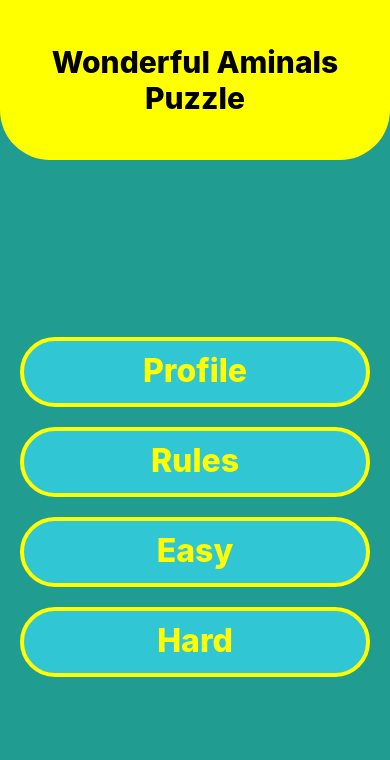
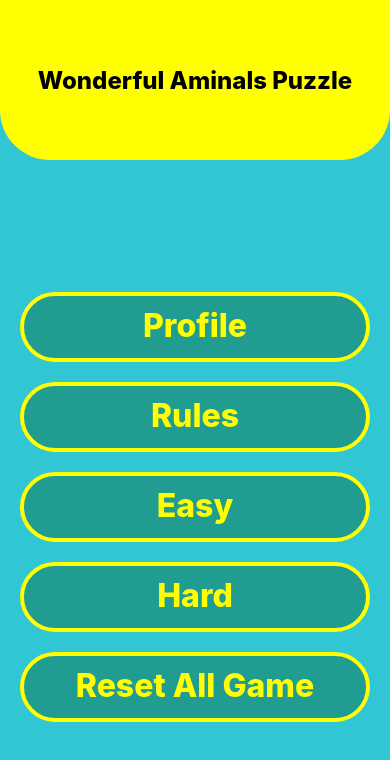
Before and after one commit to Vachek-hooves/RN, a React Native app: screen /MainMenu in a window 390 px wide. Shown: the top 760 px of the page. Built offline with nearby package versions, Linux system fonts and the light colour scheme.

Commit message:
commented code delete.Set puzzle twist duration 0. App store rejects updated.

```diff
--- a/Utils/index.js
+++ b/Utils/index.js
@@ -86,3 +86,13 @@ export const resetPuzzleData = async animal => {
     return null;
   }
 };
+
+export const resetAllPuzzles = async () => {
+  try {
+    for (const puzzle of PUZZLE) {
+      console.log(puzzle);
+      console.log(puzzle.animal);
+      await savePuzzleToAsyncStorage(puzzle, puzzle.animal);
+    }
+  } catch (error) {}
+};
--- a/components/MainMenu/MainMenuHeader.js
+++ b/components/MainMenu/MainMenuHeader.js
@@ -25,9 +25,9 @@ const styles = StyleSheet.create({
     justifyContent: 'center',
   },
   text: {
-    fontSize: 30,
+    fontSize: 24,
     fontWeight: '800',
     textAlign: 'center',
-    marginVertical: 20,
+    marginVertical: 10,
   },
 });
--- a/components/ProfileDetails.js
+++ b/components/ProfileDetails.js
@@ -37,10 +37,10 @@ const ProfileDetails = ({user}) => {
               backgroundColor: COLORS.yellowLight,
               padding: 10,
               borderRadius: 30,
-              width: 300,
+              width: 200,
               fontSize: 18,
             }}
-            styleContainer={{marginVertical: 25}}
+            styleContainer={{marginBottom: 10}}
             styleText={{
               color: COLORS.yellowLight,
               fontSize: 16,
@@ -115,7 +115,7 @@ const styles = StyleSheet.create({
   nameStyle: {
     fontSize: 32,
     // fontFamily: 'PlaywriteFRModerne-Light',
-    marginVertical: 10,
+    marginBottom: 10,
     color:COLORS.yellow2
   },
   imagePicker: {
--- a/components/PuzzleContainer.js
+++ b/components/PuzzleContainer.js
@@ -81,7 +81,7 @@ const PuzzleContainer = ({animal, level}) => {
 
   function toMainMenu() {
     navigation.navigate('MainMenu');
-    navigation.navigate('LevelsScreen');
+    navigation.navigate('LevelsScreen', {level});
   }
 
   return (
@@ -114,7 +114,7 @@ const PuzzleContainer = ({animal, level}) => {
         {win && (
           <View style={{alignItems: 'center', marginVertical: 10}}>
             <CustomButton onPressFn={toMainMenu} btnStyle={styles.btnStyle}>
-              <Text style={styles.btnText}>To All Puzzles</Text>
+              <Text style={styles.btnText}>Next Puzzle</Text>
             </CustomButton>
           </View>
         )}
@@ -126,7 +126,7 @@ const PuzzleContainer = ({animal, level}) => {
           }}>
           <CustomButton onPressFn={resetPuzzle} btnStyle={styles.resetBtn}>
             {/* <Text style={styles.resetText}>Reset & Go To All Puzzles</Text> */}
-            <Text style={styles.resetText}>Reset & Go To  Menu</Text>
+            <Text style={styles.resetText}>Reset & Go To Menu</Text>
           </CustomButton>
         </View>
       </View>
@@ -159,16 +159,16 @@ const styles = StyleSheet.create({
   btnStyle: {
     // borderWidth: 1,
     padding: 10,
-    width: 350,
+    width: '100%',
     borderRadius: 50,
-    height: 70,
+    // height: 70,
     backgroundColor: COLORS.yellow,
     alignItems: 'center',
     textAlign: 'center',
   },
   btnText: {
     fontWeight: '800',
-    fontSize: 32,
+    fontSize: 24,
     textAlign: 'center',
   },
   resetBtn: {
--- a/components/SingleLevelComponents/PuzzleLevelsGrid.js
+++ b/components/SingleLevelComponents/PuzzleLevelsGrid.js
@@ -36,7 +36,7 @@ const PuzzleLevelsGrid = ({data, level}) => {
       style={[
         styles.btnStyle,
         {
-          backgroundColor: isLocked ?? false ? COLORS.yellow + 20 : '#31C6D4',
+          backgroundColor: isLocked ?? false ? COLORS.yellow + 20 : COLORS.teal,
         },
       ]}
       disabled={isLocked ?? true}>
@@ -57,7 +57,7 @@ const styles = StyleSheet.create({
   btnStyle: {
     borderWidth: 4,
     padding: 10,
-    width: 350,
+    width: 300,
     borderRadius: 50,
     height: 70,
     marginVertical: 10,
--- a/components/ui/Timer.js
+++ b/components/ui/Timer.js
@@ -3,7 +3,7 @@ import React, {useState, useEffect} from 'react';
 import {COLORS} from '../constants/colors';
 
 const Timer = ({count}) => {
-  const [timer, setTimer] = useState(60);
+  const [timer, setTimer] = useState(45);
 
   useEffect(() => {
     const interval = setInterval(() => {
--- a/screens/LevelsScreen.js
+++ b/screens/LevelsScreen.js
@@ -63,7 +63,7 @@ export default LevelsScreen;
 const styles = StyleSheet.create({
   rootContainer: {
     flex: 1,
-    backgroundColor: COLORS.teal,
+    backgroundColor: COLORS.blue,
     gap: 20,
   },
   btnStyle: {
--- a/screens/MainMenuScreen.js
+++ b/screens/MainMenuScreen.js
@@ -2,6 +2,7 @@ import {StyleSheet, Text, View} from 'react-native';
 import {CustomButton} from '../components/ui';
 import {COLORS} from '../components/constants/colors';
 import {MainMenuHeader} from '../components/MainMenu';
+import {resetAllPuzzles} from '../Utils';
 
 const MainMenuScreen = ({navigation}) => {
   function jumpToRulesScreen() {
@@ -13,6 +14,9 @@ const MainMenuScreen = ({navigation}) => {
   }
   function jumpToProfile() {
     navigation.navigate('ProfileScreen');
+  }
+  function resetAllPuzzlesHandle() {
+    resetAllPuzzles();
   }
 
   return (
@@ -35,6 +39,11 @@ const MainMenuScreen = ({navigation}) => {
           btnStyle={styles.btnStyle}>
           <Text style={styles.btnText}>Hard</Text>
         </CustomButton>
+        <CustomButton
+          onPressFn={() => resetAllPuzzlesHandle('hard')}
+          btnStyle={styles.btnStyle}>
+          <Text style={styles.btnText}>Reset All Game</Text>
+        </CustomButton>
       </View>
     </View>
   );
@@ -43,7 +52,7 @@ const MainMenuScreen = ({navigation}) => {
 export default MainMenuScreen;
 
 const styles = StyleSheet.create({
-  rootContainer: {flex: 1, backgroundColor: COLORS.teal, gap: 10},
+  rootContainer: {flex: 1, backgroundColor: COLORS.blue, gap: 10},
   btnContainer: {
     flex: 1,
     alignItems: 'center',
@@ -57,7 +66,7 @@ const styles = StyleSheet.create({
     borderRadius: 50,
     height: 70,
     // backgroundColor: COLORS.yellow,
-    backgroundColor: COLORS.blue,
+    backgroundColor: COLORS.teal,
     borderColor: COLORS.yellow2,
   },
   btnText: {
--- a/screens/ProfileScreen.js
+++ b/screens/ProfileScreen.js
@@ -79,7 +79,7 @@ const ProfileScreen = ({navigation}) => {
           width: 125,
           borderRadius: 50,
           backgroundColor: COLORS.yellow,
-          marginVertical: 20,
+          marginVertical: 10,
           marginLeft: 30,
         }}
       />
@@ -87,7 +87,7 @@ const ProfileScreen = ({navigation}) => {
         {user ? (
           <View
             style={{
-              marginTop: 60,
+              marginTop: 10,
               justifyContent: 'center',
               alignItems: 'center',
             }}>
@@ -123,7 +123,7 @@ const ProfileScreen = ({navigation}) => {
                 btnStyle={{
                   alignItems: 'center',
                   backgroundColor: COLORS.yellowLight,
-                  marginVertical: 10,
+                  marginVertical: 5,
                   width: 200,
                   padding: 10,
                   borderRadius: 30,
--- a/screens/PuzzleSingleLevelScreen.js
+++ b/screens/PuzzleSingleLevelScreen.js
@@ -14,9 +14,11 @@ const PuzzleSingleLevelScreen = ({route}) => {
       <MainMenuHeader>
         <Text style={styles.headerText}>{ANIMAL.toUpperCase()}</Text>
       </MainMenuHeader>
-      <ReturnBtn btnStyle={styles.btnStyle} textStyle={styles.textStyle}>
-        return
-      </ReturnBtn>
+      <View style={{justifyContent: 'flex-start', width: '100%'}}>
+        <ReturnBtn btnStyle={styles.btnStyle} textStyle={styles.textStyle}>
+          return
+        </ReturnBtn>
+      </View>
       <View style={styles.puzzleContainer}>
         <PuzzleContainer animal={ANIMAL} level={LEVEL} />
       </View>
@@ -29,7 +31,7 @@ const styles = StyleSheet.create({
   mainContainer: {
     backgroundColor: COLORS.mainBg,
     flex: 1,
-    alignItems:'center'
+    alignItems: 'center',
   },
   headerText: {
     textAlign: 'center',
@@ -40,7 +42,6 @@ const styles = StyleSheet.create({
     alignItems: 'center',
     marginVertical: 60,
     width: 320,
-
   },
   btnStyle: {
     padding: 10,
--- a/screens/RulesScreen.js
+++ b/screens/RulesScreen.js
@@ -1,4 +1,4 @@
-import {StyleSheet, Text, View} from 'react-native';
+import {StyleSheet, Text, View, ScrollView} from 'react-native';
 import React from 'react';
 import {MainMenuHeader} from '../components/MainMenu';
 import {COLORS} from '../components/constants/colors';
@@ -13,6 +13,7 @@ const RulesScreen = () => {
       <ReturnBtn btnStyle={styles.btnStyle} textStyle={styles.textStyle}>
         return
       </ReturnBtn>
+      <ScrollView>
         <View style={styles.rulesContainer}>
           <Text style={[styles.headerText]}>
             Welcome to the Wonderful Animals Puzzle Game!{' '}
@@ -24,29 +25,32 @@ const RulesScreen = () => {
             island's inhabitants, piece by piece.
           </Text>
           <Text style={[styles.headerText]}>How to Play:</Text>
-        <Text style={[styles.rulesText, {marginBottom: 15}]}>
+          <Text
+            style={[styles.rulesText, {marginBottom: 15, fontWeight: '900'}]}>
             Select a Theme:
           </Text>
           <Text style={styles.rulesText}>
             1-At the start, only the first theme is unlocked.
           </Text>
           <Text style={styles.rulesText}>
-          2-Successfully complete the first theme to unlock the next one, and so
-          on.
+            2-Successfully complete the first theme to unlock the next one, and
+            so on.
           </Text>
 
-        <Text style={[styles.rulesText, {marginBottom: 15}]}>
+          <Text
+            style={[styles.rulesText, {marginBottom: 15, fontWeight: '900'}]}>
             Choose a Difficulty:
           </Text>
           <Text style={styles.rulesText}>
-          Easy Mode: Enjoy the game without any time limits. Take as long as you
-          need to complete the puzzle.
+            Easy Mode: Enjoy the game without any time limits. Take as long as
+            you need to complete the puzzle.
           </Text>
           <Text style={styles.rulesText}>
-          Hard Mode: Challenge yourself with a 60-second timer. Can you beat the
-          clock and complete the puzzle in time.
+            Hard Mode: Challenge yourself with a 60-second timer. Can you beat
+            the clock and complete the puzzle in time.
           </Text>
         </View>
+      </ScrollView>
     </View>
   );
 };
@@ -68,7 +72,7 @@ const styles = StyleSheet.create({
   rulesContainer: {
     justifyContent: 'center',
     alignItems: 'center',
-    marginVertical: 60,
+    marginVertical: 20,
     padding: 20,
   },
   rulesText: {
```
Also changed, not shown: 16 other files (tests, documents, lock files or other folders). Lines whose indentation alone changed are shown as unchanged.
